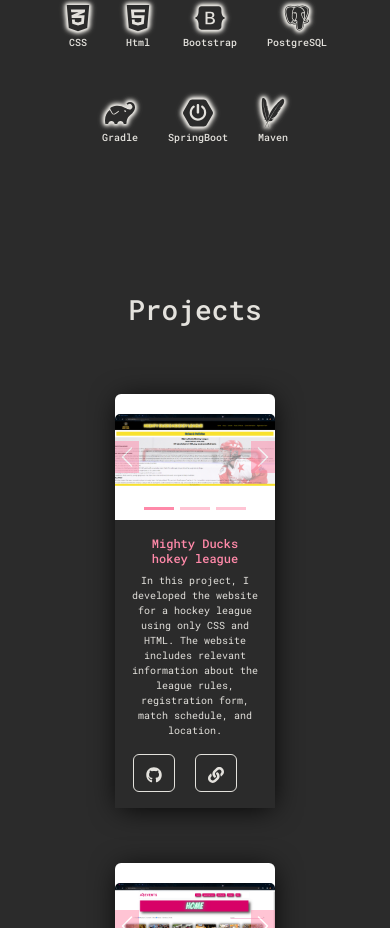
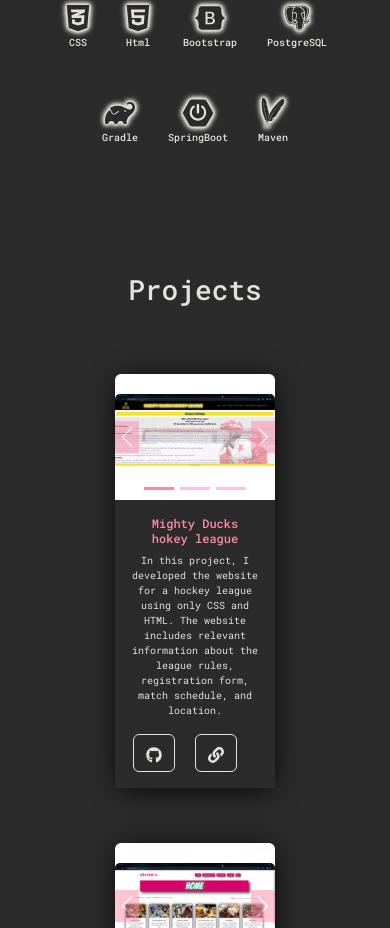
Before and after one commit to ClariVM/MyPortfolio, a React (Vite) app: page / in a window 390 px wide. Shown: the part 936-1864 px from the top of the page. Built offline with nearby package versions, Linux system fonts and the light colour scheme.

Commit message:
add mediaquery

```diff
--- a/src/components/projects/project.css
+++ b/src/components/projects/project.css
@@ -72,7 +72,7 @@
     }
 
     .containerp h1{
-        padding-top: 165px;
+        padding-top: 145px;
     }
     .card{
         width: 10rem !important;
```
